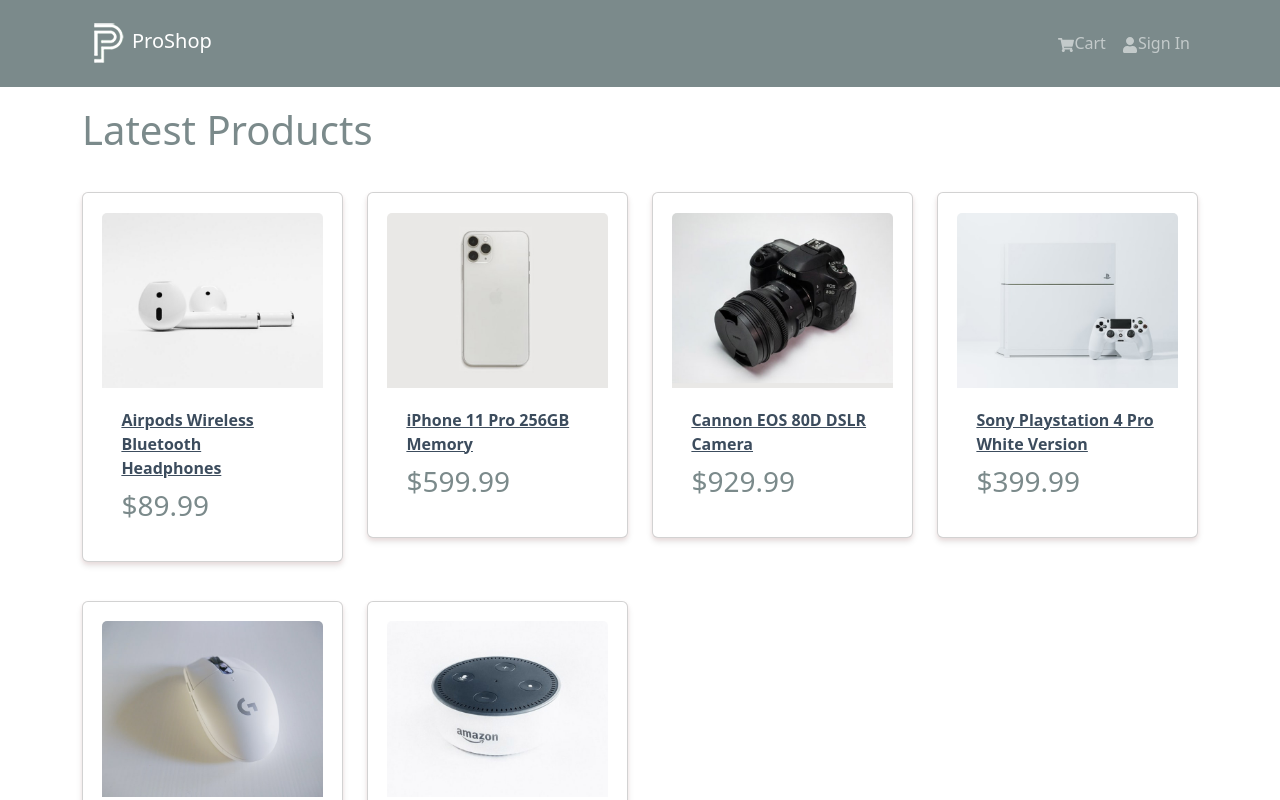
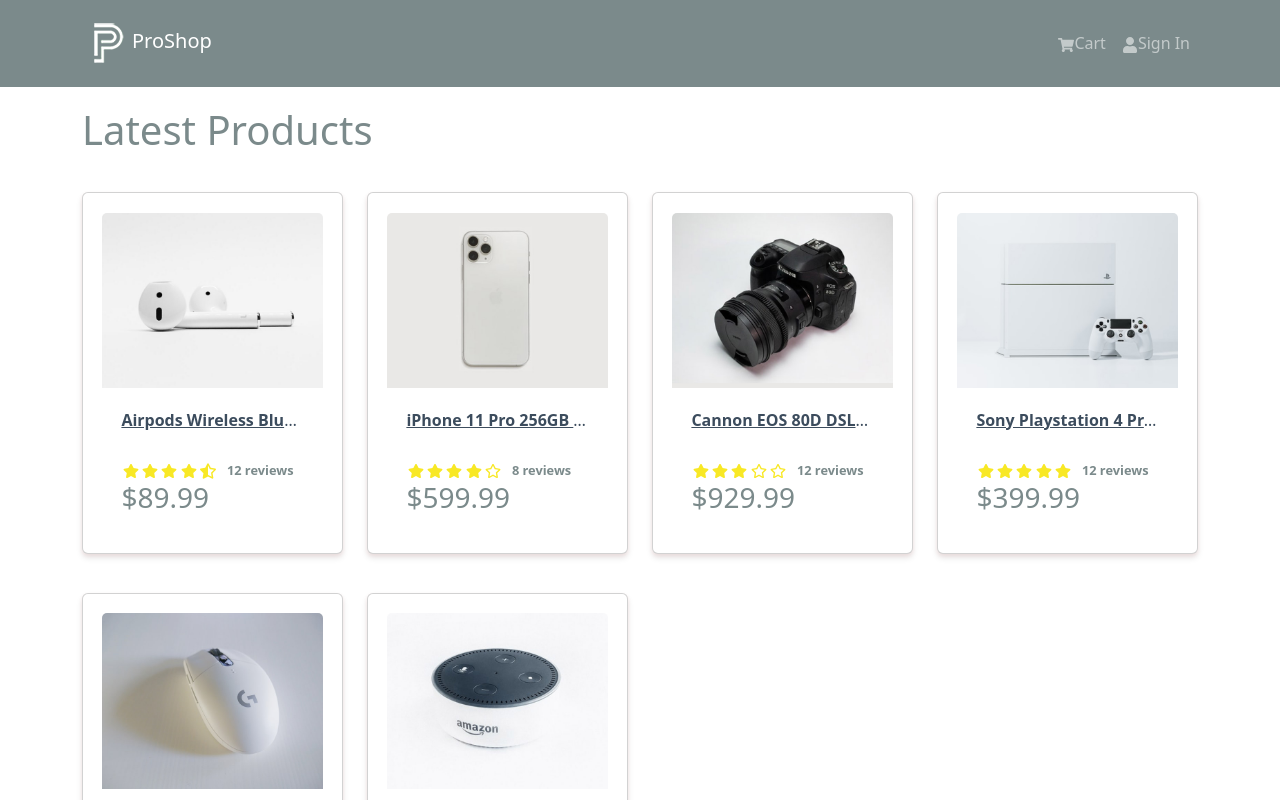
Before and after one commit to ajdm31/ProShop-Ecommerce-MERN, a React (Create React App) app in the folder frontend/: page / in a window 1280 px wide. Shown: the top 800 px of the page. Built offline with nearby package versions, Linux system fonts and the light colour scheme.

Commit message:
Added Rating Component

```diff
--- a/frontend/src/components/Product.jsx
+++ b/frontend/src/components/Product.jsx
@@ -1,6 +1,7 @@
 import React from 'react';
 import { Card } from 'react-bootstrap';
 import { Link } from 'react-router-dom';
+import Rating from './Rating';
 
 const Product = ( {product}) => {
   return (
@@ -11,10 +12,15 @@
 
         <Card.Body>
             <Link to={`/product/${product._id}`}>
-                <Card.Title as='div'>
+                <Card.Title as='div' className='product-title'>
                     <strong>{product.name}</strong>
                 </Card.Title>
             </Link>
+
+            <Card.Text as='div'>
+                <Rating value={product.rating} text={`${product.numReviews} reviews`}/>
+            </Card.Text>
+
 
             <Card.Text as="h3">
                 ${product.price}
--- /dev/null
+++ b/frontend/src/components/Rating.jsx
@@ -0,0 +1,27 @@
+import React from 'react';
+import {FaStar, FaStarHalfAlt, FaRegStar} from'react-icons/fa'
+
+const Rating = ( {value, text}) => {
+  return (
+    <div className='rating'>
+        <span>
+            {value >=1 ? <FaStar /> : value >= 0.5 ? <FaStarHalfAlt/> : <FaRegStar/>}
+        </span>
+        <span>
+            {value >=2 ? <FaStar /> : value >=1.5 ? <FaStarHalfAlt/> : <FaRegStar/>}
+        </span>
+        <span>
+            {value >=3 ? <FaStar /> : value >=2.5 ? <FaStarHalfAlt/> : <FaRegStar/>}
+        </span>
+        <span>
+            {value >=4 ? <FaStar /> : value >= 3.5 ? <FaStarHalfAlt/> : <FaRegStar/>}
+        </span>
+        <span>
+            {value >=5 ? <FaStar /> : value >= 4.5 ? <FaStarHalfAlt/> : <FaRegStar/>}
+        </span>
+        <span className='rating-text'>{text && text}</span>
+    </div>
+  )
+}
+
+export default Rating
```
